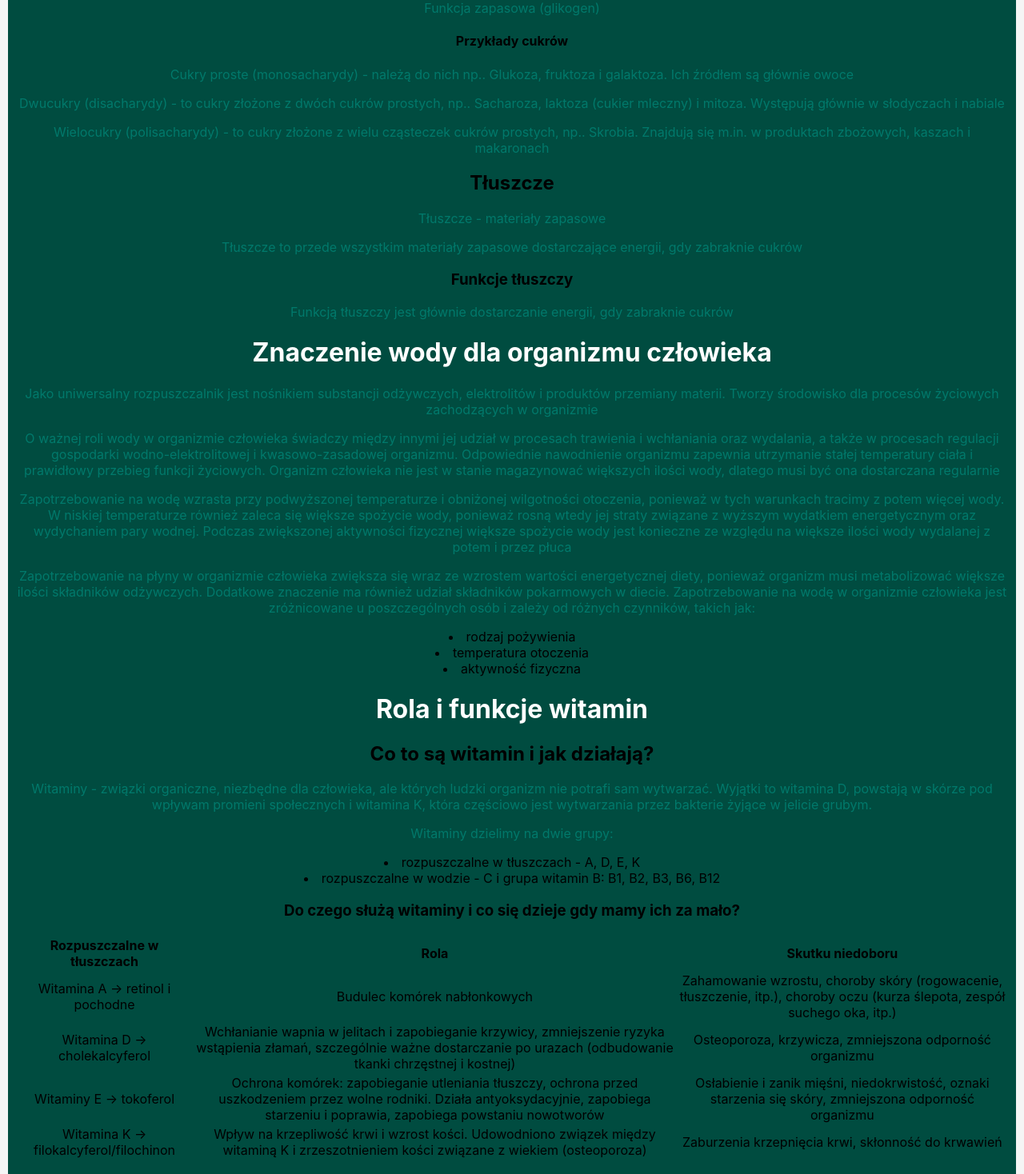
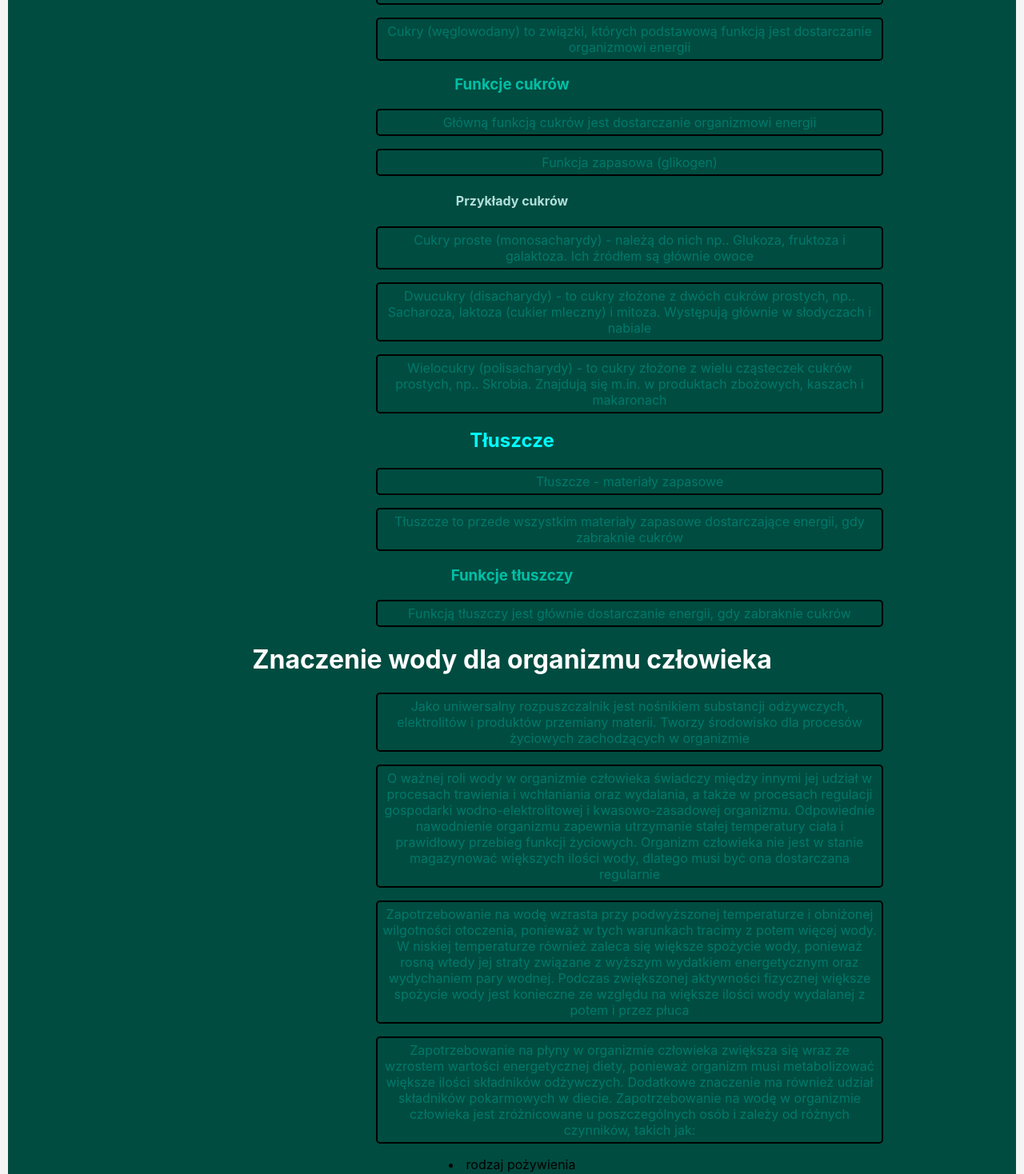
Before and after one commit to MagdalSaturs/Technischools, a React (Create React App) app in the folder project/: page /biologia in a window 1280 px wide. Shown: the part 703-2171 px from the top of the page at 80% size. Built offline with nearby package versions, Linux system fonts and the light colour scheme.

Commit message:
style+temat*2

```diff
--- a/project/src/pages/biologia/Biologia.scss
+++ b/project/src/pages/biologia/Biologia.scss
@@ -14,7 +14,43 @@ body {
         color: white;
     }
 
+    h2 {
+        color: cyan;
+    }
+
+    h3 {
+        color: #00bfa5;
+    }
+
+    h4 {
+        color: #b2dfdb;
+    }
+
     p {
+        margin-left: 450px;
+        align-items: center;
+        border: 2px solid black;
+        border-radius: 5px;
         color: #00796b;
+        width: 50%;
+        padding: 5px;
     }
+
+    table {
+        font-family: arial, sans-serif;
+        border-collapse: collapse;
+        align-items: center;
+        margin-left: 450px;
+        width: 50%;
+      }
+
+      td, th {
+        border: 1px solid black;
+        text-align: left;
+        padding: 8px;
+      }
+
+      tr:nth-child(even) {
+        background-color: #ba68c8;
+      }
 }
```
